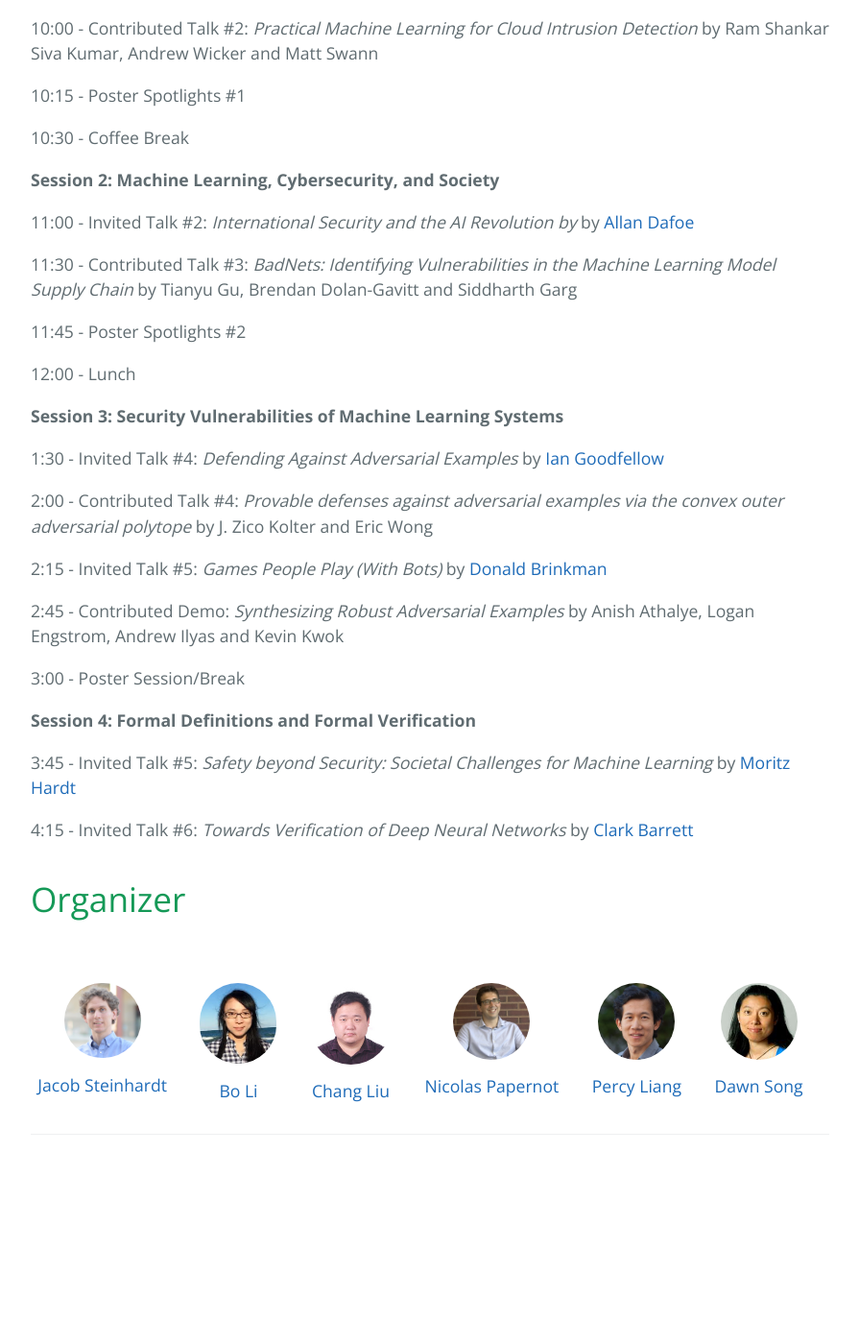
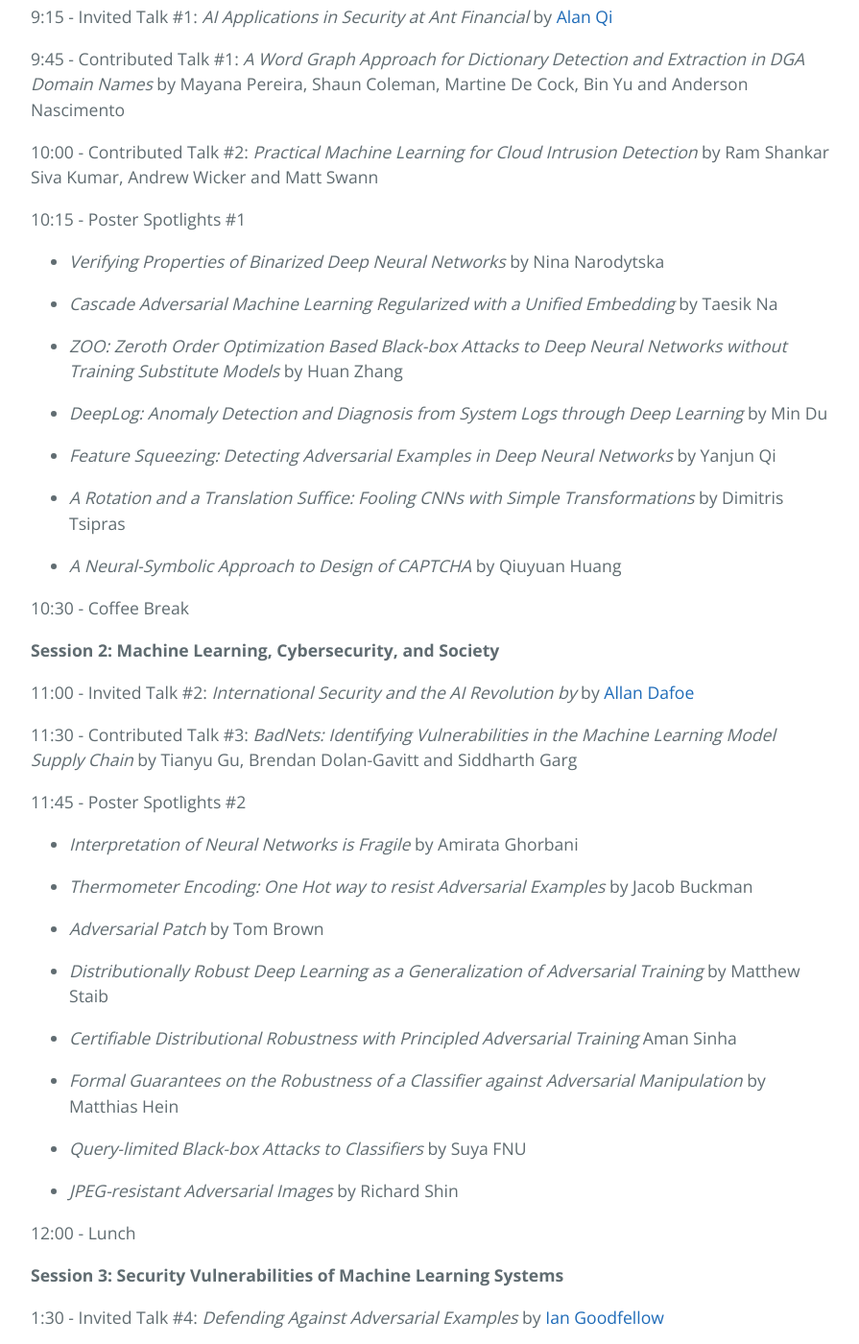
Before and after one commit to machine-learning-and-security/machine-learning-and-security.github.io, a Jekyll site: the page built from index.md, in a window 1280 px wide and 1400 px high, scrolled down 1842 px. Shown: the whole window at 96% size, without its empty margins (192-1087 px from the left). Built offline with Jekyll 4.4.1, drawn with Linux system fonts in a browser that asks for light colours; before the commit the page ends 3088 px from its top, so only the background shows below that; some of the changed text lies outside the part shown.

Commit message:
spotlight

```diff
--- a/index.md
+++ b/index.md
@@ -25,6 +25,10 @@ communities in an attempt to highlight recent work in this
 area, as well as to clarify the foundations of secure ML and
 chart out important directions for future work and
 cross-community collaborations.
+
+# Room
+
+Shoreline room in Hyatt Hotel
 
 # Invited Speakers
 
@@ -95,6 +99,20 @@ The [Call for Papers](cfp.md) is available.
 
 10:15 - Poster Spotlights #1
 
+* *Verifying Properties of Binarized Deep Neural Networks* by Nina Narodytska
+
+* *Cascade Adversarial Machine Learning Regularized with a Unified Embedding* by Taesik Na
+
+* *ZOO: Zeroth Order Optimization Based Black-box Attacks to Deep Neural Networks without Training Substitute Models* by Huan Zhang
+
+* *DeepLog: Anomaly Detection and Diagnosis from System Logs through Deep Learning* by Min Du
+
+* *Feature Squeezing: Detecting Adversarial Examples in Deep Neural Networks* by Yanjun Qi
+
+* *A Rotation and a Translation Suffice: Fooling CNNs with Simple Transformations* by Dimitris Tsipras
+
+* *A Neural-Symbolic Approach to Design of CAPTCHA* by Qiuyuan Huang
+
 10:30 - Coffee Break
 
 **Session 2: Machine Learning, Cybersecurity, and Society**
@@ -104,6 +122,22 @@ The [Call for Papers](cfp.md) is available.
 11:30 - Contributed Talk #3: *BadNets: Identifying Vulnerabilities in the Machine Learning Model Supply Chain* by Tianyu Gu, Brendan Dolan-Gavitt and Siddharth Garg
 
 11:45 - Poster Spotlights #2
+
+* *Interpretation of Neural Networks is Fragile* by Amirata Ghorbani
+
+* *Thermometer Encoding: One Hot way to resist Adversarial Examples* by Jacob Buckman
+
+* *Adversarial Patch* by Tom Brown
+
+* *Distributionally Robust Deep Learning as a Generalization of Adversarial Training* by Matthew Staib
+
+* *Certifiable Distributional Robustness with Principled Adversarial Training* Aman Sinha
+
+* *Formal Guarantees on the Robustness of a Classifier against Adversarial Manipulation* by Matthias Hein
+
+* *Query-limited Black-box Attacks to Classifiers* by Suya FNU
+
+* *JPEG-resistant Adversarial Images* by Richard Shin
 
 12:00 - Lunch
 
```
